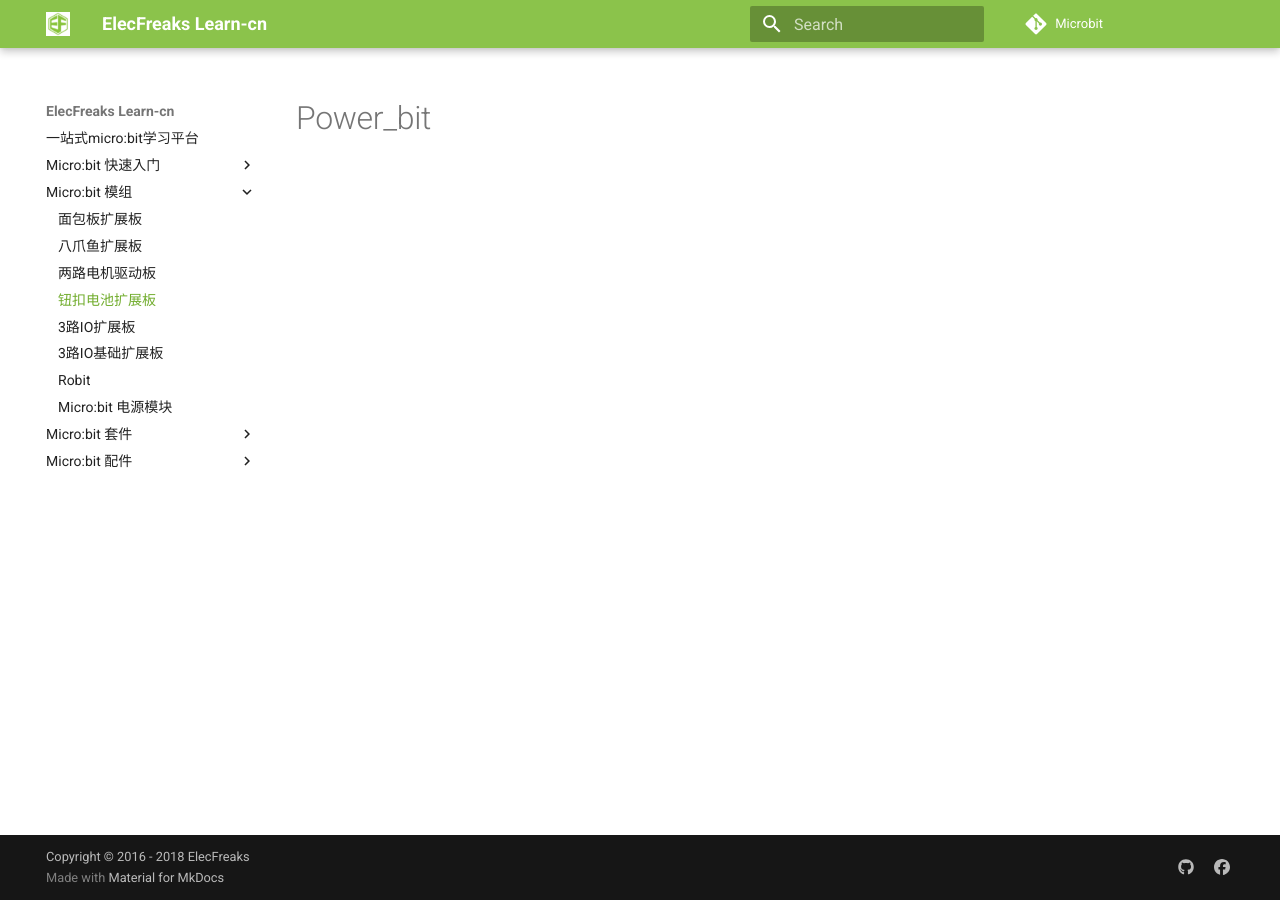
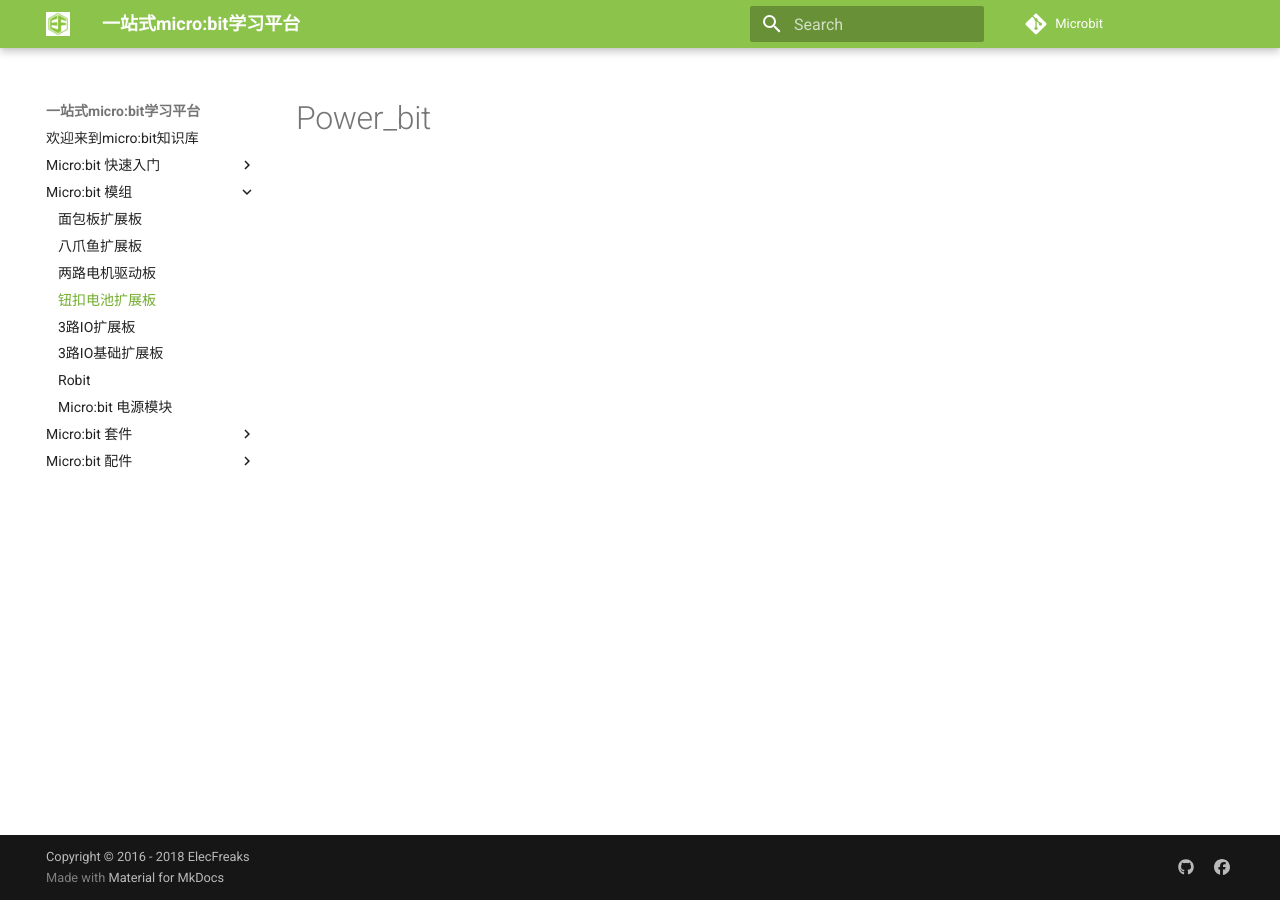
Before and after one commit to zorazeng/learn-cn, an MkDocs documentation site: the page built from docs/Power_bit_CN.md, in a window 1280 px wide. Built offline with MkDocs 1.6.1 and Material for MkDocs 9.7.7, drawn with Linux system fonts in a browser that asks for light colours; comment, search, counter and statistics services are not loaded; old or Windows-style settings are respelled for this version of MkDocs.

Commit message:
Update mkdocs.yml

```diff
--- a/mkdocs.yml
+++ b/mkdocs.yml
@@ -19,7 +19,7 @@
 # IN THE SOFTWARE.
 
 # Project information
-site_name: 'ElecFreaks Learn-cn'
+site_name: '一站式micro:bit学习平台'
 site_description: 'ElecFreaks Product Document'
 site_author: 'Will'
 site_url: 'https://www.elecfreaks.com/learn-cn/'
@@ -90,7 +90,7 @@ markdown_extensions:
 
 # Page tree
 pages:
-  - 一站式micro:bit学习平台: 'index.md'
+  - 欢迎来到micro:bit知识库: 'index.md'
 
   - Micro:bit 快速入门:
     - BBC Micro:bit: Micro_bit_Board.md
```
